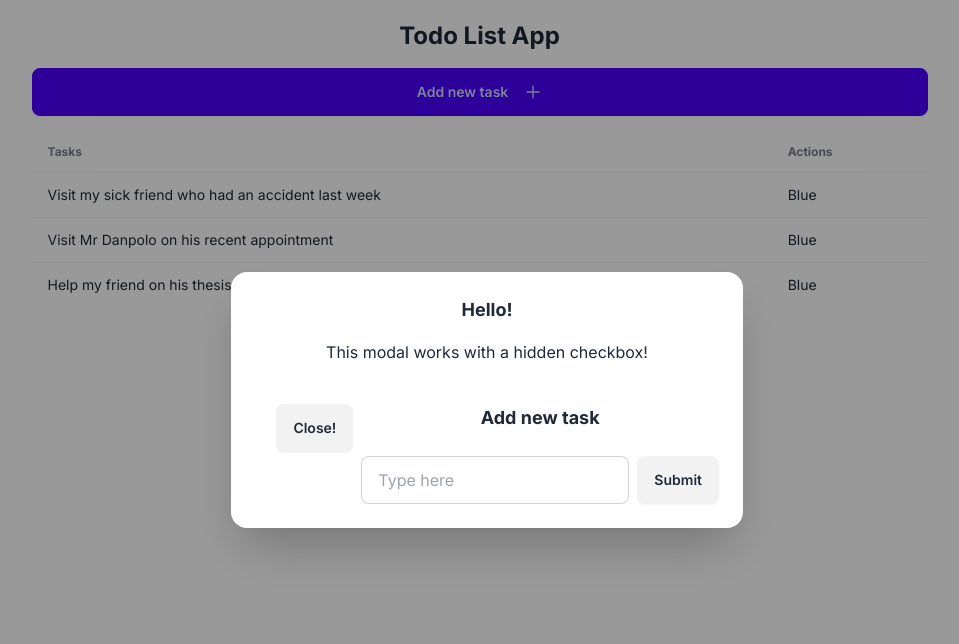
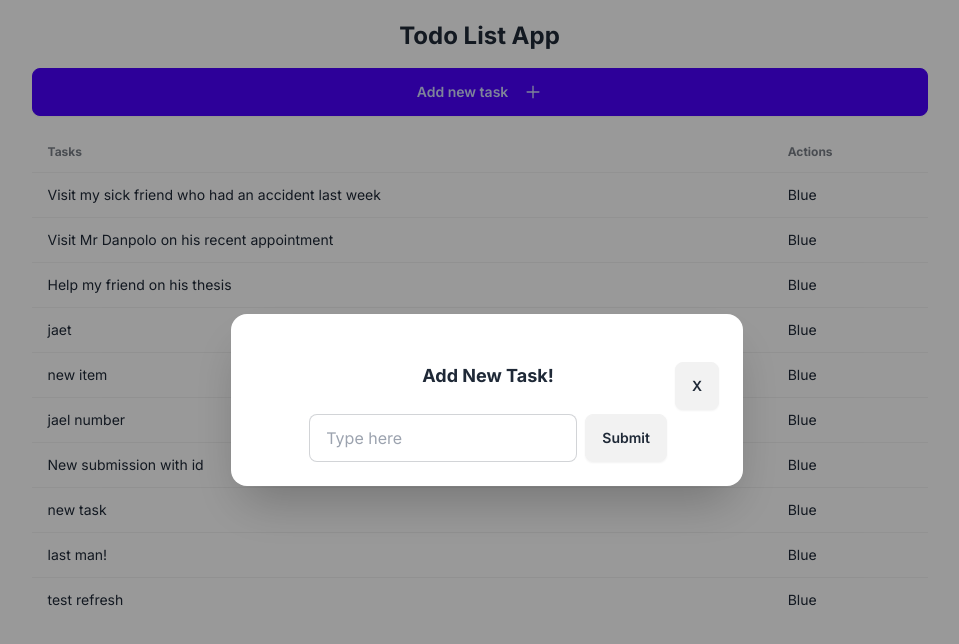
Before and after one commit to nd31pr0/NextjsTodo, a Next.js app in the folder todo-list/: page / in a window 1280 px wide. Both pictures are taken after a click on the button "Add new task". Shown: the top 644 px of the page, without its empty margins (153-1112 px from the left). Built offline with nearby package versions, Linux system fonts and the light colour scheme; data requests are answered from the project's data file.

Commit message:
handle refresh on task submission

```diff
--- a/todo-list/api.ts
+++ b/todo-list/api.ts
@@ -2,13 +2,13 @@ import {ITask} from "./types/tasks"
 const baseUrl = 'http://localhost:3001/tasks';
 
 export const getAllTodos = async (): Promise<ITask[]> => {
-    const res = await fetch(`${baseUrl}`);
+    const res = await fetch(`${baseUrl}`, {cache: 'no-store'});
     const todos = await res.json();
     return todos;
 }
 
 export const addTodo = async (todo: ITask): Promise<ITask> => {
-    const res = await fetch(`${baseUrl}/tasks`, {
+    const res = await fetch(`${baseUrl}`, {
         method: 'POST',
         headers: {
             'Content-Type': 'application/json'
--- a/todo-list/app/components/AddTask.tsx
+++ b/todo-list/app/components/AddTask.tsx
@@ -4,18 +4,22 @@ import {FormEventHandler, useState} from 'react'
 import { AiOutlinePlus } from "react-icons/ai";
 import Modal from './Modal';
 import {addTodo} from "../../api";
+import {useRouter} from "next/navigation"
 
 
 function AddTask() {
+    const router = useRouter()
     const [modalOpen, setModalOpen] = useState<boolean>(false);
     const [newTaskValue, setNewTaskValue] = useState<string>('');
     const handleSubmitNewTodo: FormEventHandler<HTMLFormElement> = async (e) => {
         e.preventDefault();
         await addTodo({
-            id: '3',
+            id: '4',
             text: newTaskValue
         })
         setNewTaskValue("");
+        setModalOpen(false);
+        router.refresh();
     }
   return (
     <div className='flex gap-4'>
@@ -26,7 +30,7 @@ function AddTask() {
 
         <Modal modalOpen={modalOpen} setModalOpen={setModalOpen}>
             <form onSubmit={handleSubmitNewTodo}>
-                <h3 className='font-bold text-lg'>Add new task</h3>
+                <h3 className='font-bold text-lg'>Add New Task!</h3>
                 <div className='modal-action'>
                     <input
                         value={newTaskValue}
--- a/todo-list/app/components/Modal.tsx
+++ b/todo-list/app/components/Modal.tsx
@@ -8,16 +8,14 @@ const Modal: React.FC<ModalProps> = ({modalOpen, setModalOpen, children}) => {
   return (
     <div className={`modal ${modalOpen ? "modal-open" : ""}`} >
         <div className="modal-box">
-            <h3 className="font-bold text-lg">Hello!</h3>
-            <p className="py-4">This modal works with a hidden checkbox!</p>
             <div className="modal-action">
+                {children}
                 <label
                     onClick={() => setModalOpen(false)}
                     className="btn"
                 >
-                    Close!
+                    X
                 </label>
-                {children}
             </div>
         </div>
     </div>
--- a/todo-list/data/todos.json
+++ b/todo-list/data/todos.json
@@ -11,6 +11,34 @@
     {
       "id": "3",
       "text": "Help my friend on his thesis"
+    },
+    {
+      "id": "2",
+      "text": "jaet"
+    },
+    {
+      "id": "2",
+      "text": "new item"
+    },
+    {
+      "id": "2",
+      "text": "jael number"
+    },
+    {
+      "id": "4",
+      "text": "New submission with id"
+    },
+    {
+      "id": "4",
+      "text": "new task"
+    },
+    {
+      "id": "4",
+      "text": "last man!"
+    },
+    {
+      "id": "4",
+      "text": "test refresh"
     }
   ]
 }
```
Lines whose indentation alone changed are shown as unchanged.
